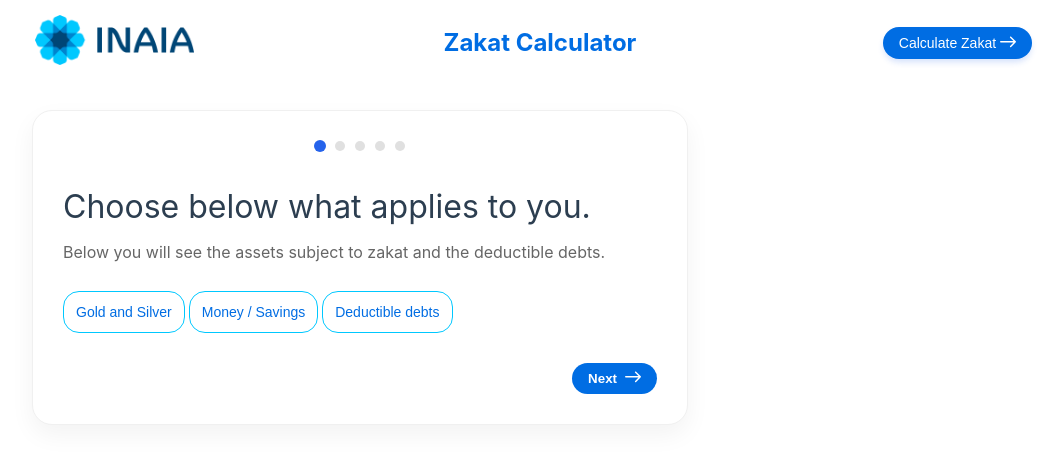
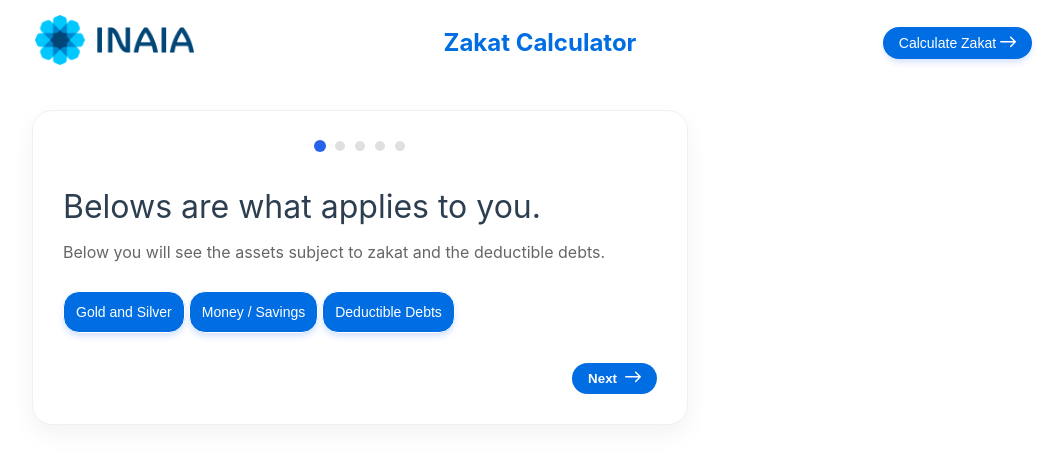
Before and after one commit to sarjis-abdullah/inaia-zakah-calculator, a Vue app: page / in a window 1280 px wide. Both pictures are taken after a click on the button "Skip preview!". Shown: the top 464 px of the page, without its empty margins (108-1172 px from the left). Built offline with nearby package versions, Linux system fonts and the light colour scheme; no server answers.

Commit message:
updated logic

```diff
--- a/src/views/Steps2.vue
+++ b/src/views/Steps2.vue
@@ -39,7 +39,7 @@ const options = ref([
     selected: false,
   },
   {
-    title: "Deductible debts",
+    title: "Deductible Debts",
     id: 3,
     selected: false,
   },
@@ -171,6 +171,15 @@ const nextPreviewStep = () => {
     previewStep.value = 0; // Start main steps after preview
   }
 };
+const restart = () => {
+  currentStep.value = 1;
+  form.money = null;
+  form.goldWeight = null;
+  form.silverWeight = null;
+  form.debts = null;
+  form.debts2 = null;
+  options.value.forEach((option) => (option.selected = false));
+};
 
 onMounted(() => {
   getGoldPrice();
@@ -248,7 +257,7 @@ onMounted(() => {
         </div>
 
         <div v-if="currentStep === 1" class="fade-in">
-          <h2 class="step-title">Choose below what applies to you.</h2>
+          <h2 class="step-title">Belows are what applies to you.</h2>
           <p class="step-desc">
             Below you will see the assets subject to zakat and the deductible
             debts.
@@ -261,22 +270,18 @@ onMounted(() => {
             <button
               v-for="value in options"
               @click="selectOption(value.id)"
-              :class="[
-                'tab-btn p-3',
-                {
-                  'active-tab': value.selected,
-                  'inactive-tab': !value.selected,
-                },
-              ]"
+              :class="['tab-btn p-3 active-tab']"
+              style="border: 1px solid white"
             >
               {{ value.title }}
             </button>
           </div>
         </div>
 
-        <div v-if="currentStep === 2" class="fade-in">
+        <section>
+          <div class="fade-in" v-if="currentStep == 3">
             <h2 class="step-title">
-            Please enter the amount of money you currently have.
+              Enter the amount of money you currently have.
             </h2>
             <p class="step-desc">
               Enter the total amount of your assets below, including checking,
@@ -290,9 +295,9 @@ onMounted(() => {
             />
           </div>
 
-        <div v-if="currentStep === 3" class="fade-in">
+          <div class="fade-in" v-else-if="currentStep == 2">
             <header>
-            <h2 class="step-title">Gold and Silver value</h2>
+              <h2 class="step-title">Gold and Silver Value</h2>
               <p>
                 Enter the current market value of your gold and silver holdings
                 here. If you don't know the value, you can also enter the weight
@@ -312,7 +317,10 @@ onMounted(() => {
                 </button>
                 <button
                   @click="setUnit('gram')"
-                :class="['tab-btn p-1', { 'active-tab': metalUnit === 'gram' }]"
+                  :class="[
+                    'tab-btn p-1',
+                    { 'active-tab': metalUnit === 'gram' },
+                  ]"
                 >
                   g
                 </button>
@@ -333,9 +341,9 @@ onMounted(() => {
               />
             </div>
           </div>
-        <div v-if="currentStep === 4" class="fade-in">
+          <div class="fade-in" v-else-if="currentStep == 4">
             <header>
-            <h2 class="step-title">Your deductible debts</h2>
+              <h2 class="step-title">Your Deductible Debts</h2>
               <p>
                 Certain debts can be deducted.<span v-if="false">
                   Before you do this, we recommend clicking on the (?).</span
@@ -359,6 +367,7 @@ onMounted(() => {
               />
             </div>
           </div>
+        </section>
 
         <div v-if="currentStep === 5" class="fade-in">
           <h2 class="step-title">Your Zakat Calculation</h2>
@@ -409,11 +418,7 @@ onMounted(() => {
             {{ currentStep === 4 ? "Look at my calculation" : "Next" }}
             <ArrowIcon />
           </button>
-          <button
-            v-else
-            @click="currentStep = 1"
-            class="btn-primary calculate-btn"
-          >
+          <button v-else @click="restart" class="btn-primary calculate-btn">
             Restart
             <ArrowIcon />
           </button>
@@ -444,7 +449,7 @@ onMounted(() => {
             <span>-{{ formatCurrency(debts) }}</span>
           </div>
           <div
-            v-if="totalNetWorth && !isNaN(totalNetWorth) && totalNetWorth > 0"
+            v-if="totalNetWorth && !isNaN(totalNetWorth)"
             class="overview-row"
             style="border-top: 1px solid; padding-top: 1rem"
           >
```
Lines whose indentation alone changed are shown as unchanged.
